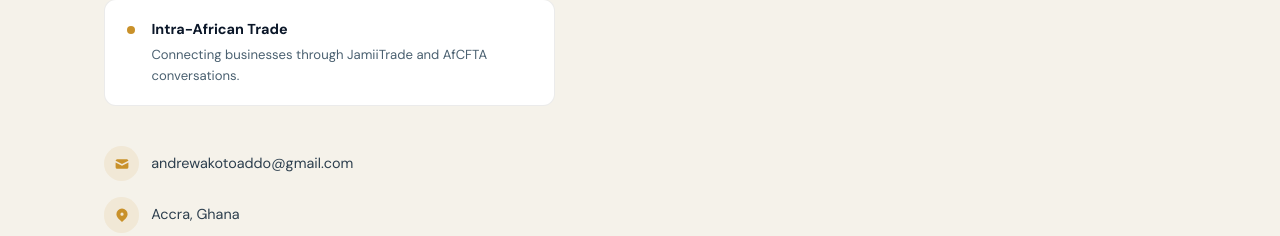
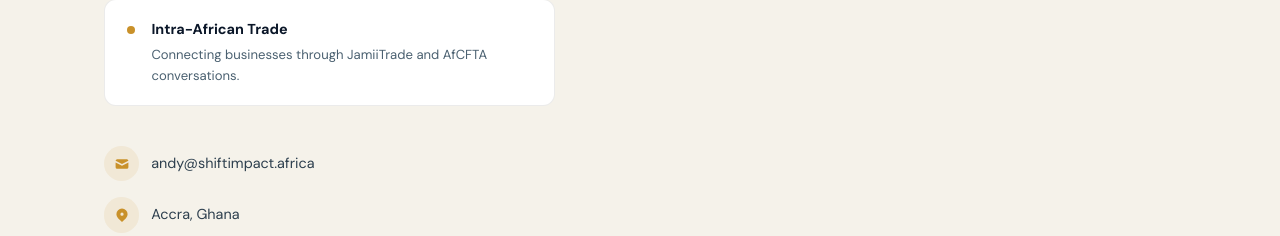
Before and after one commit to Frank0751/andrews-portfolio, a Next.js app: page /contact in a window 1280 px wide. Shown: the part 1583-1819 px from the top of the page. Built offline with nearby package versions, Linux system fonts and the light colour scheme; a web font is replaced by a local one.

Commit message:
changed emails

```diff
--- a/src/app/contact/page.tsx
+++ b/src/app/contact/page.tsx
@@ -217,11 +217,11 @@ export default function Contact() {
 
               <Reveal delay={0.3}>
                 <div style={{ display: "flex", flexDirection: "column", gap: "1rem" }}>
-                  <a href="mailto:andrewakotoaddo@gmail.com" style={{ display: "flex", alignItems: "center", gap: "0.75rem", color: "#2d3f4e", textDecoration: "none", fontSize: "0.9rem" }}>
+                  <a href="mailto:andy@shiftimpact.africa" style={{ display: "flex", alignItems: "center", gap: "0.75rem", color: "#2d3f4e", textDecoration: "none", fontSize: "0.9rem" }}>
                     <div style={{ width: "2.2rem", height: "2.2rem", borderRadius: "50%", background: "rgba(201,145,42,0.1)", display: "flex", alignItems: "center", justifyContent: "center", color: "#C9912A" }}>
                       <HiMail size={16} />
                     </div>
-                    andrewakotoaddo@gmail.com
+                    andy@shiftimpact.africa
                   </a>
                   <div style={{ display: "flex", alignItems: "center", gap: "0.75rem", color: "#2d3f4e", fontSize: "0.9rem" }}>
                     <div style={{ width: "2.2rem", height: "2.2rem", borderRadius: "50%", background: "rgba(201,145,42,0.1)", display: "flex", alignItems: "center", justifyContent: "center", color: "#C9912A" }}>
```
